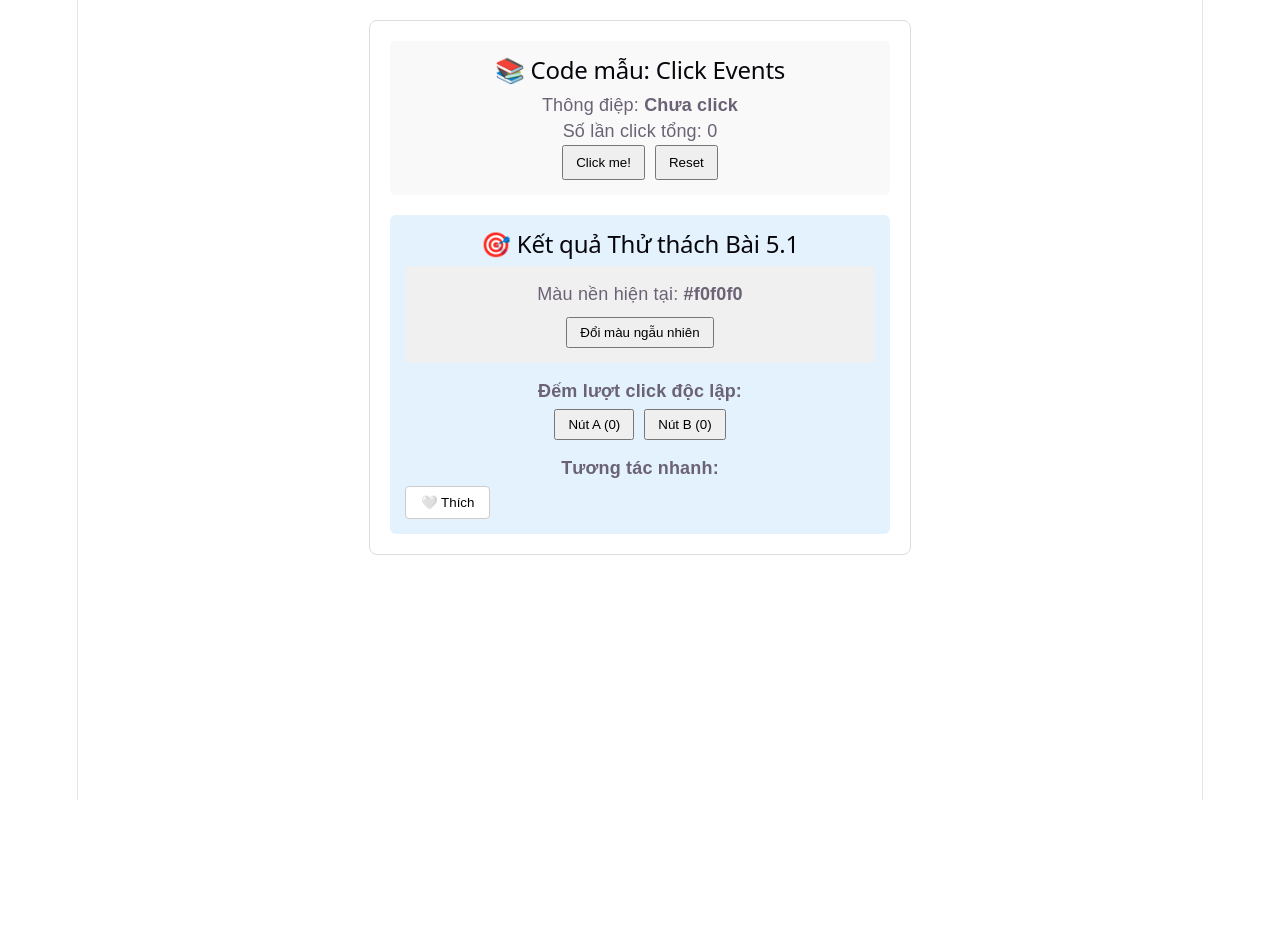
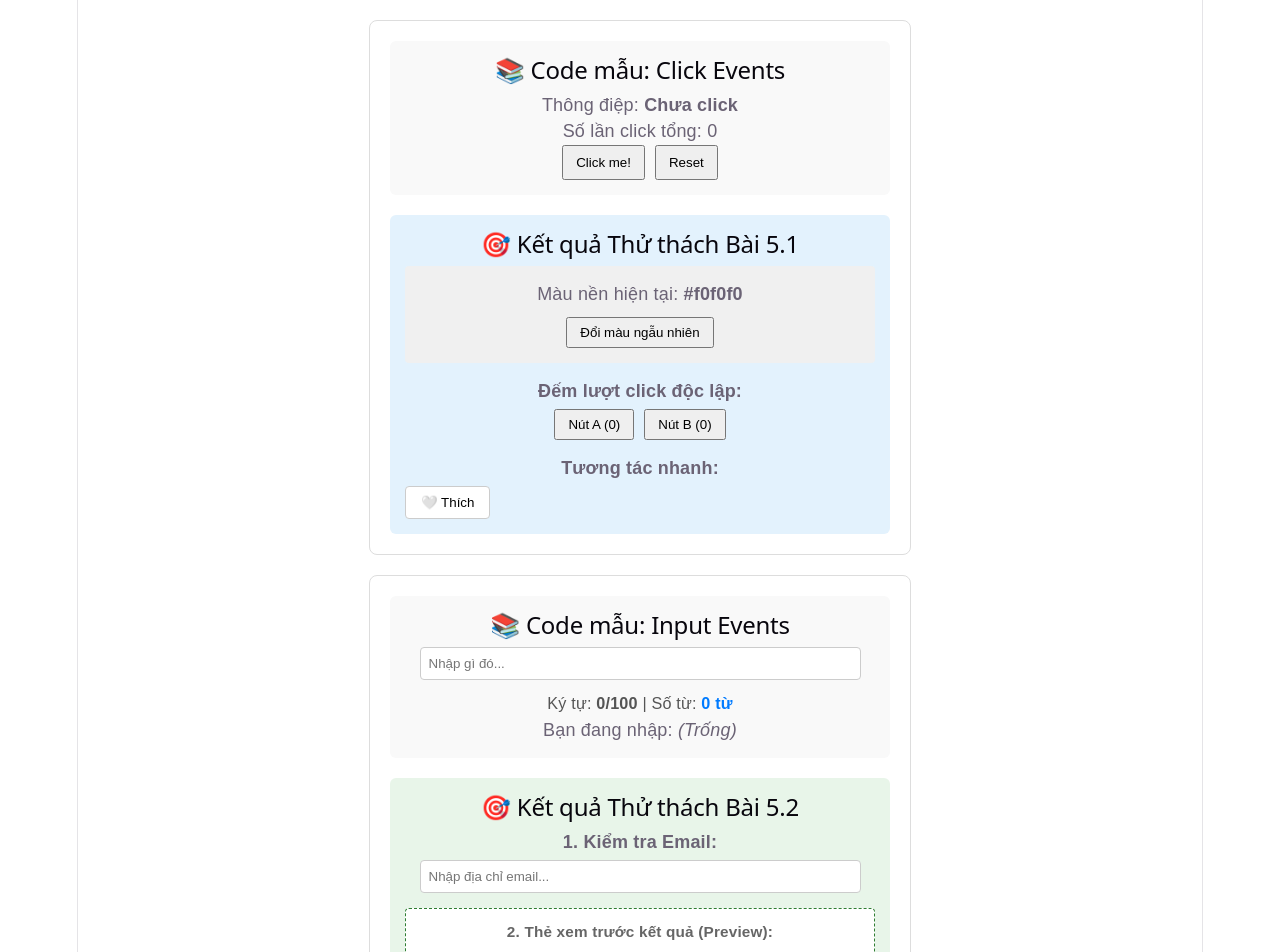
Before and after one commit to DangDuong06/CSE319_PhamHuynhDangDuong_2451160765, a React (Vite) app in the folder exercises_v2/hello-react/: page / in a window 1280 px wide. Shown: the top 952 px of the page. Before the commit the page ends 800 px from the top, so only its background shows below. Built offline with nearby package versions, Linux system fonts and the light colour scheme.

Commit message:
hoàn thành bài 5.2 Tier 5

```diff
--- a/exercises_v2/hello-react/src/App.jsx
+++ b/exercises_v2/hello-react/src/App.jsx
@@ -8,7 +8,7 @@ function App() {
     return (
         <div>
             <ClickEvents />
-            {/* <InputEvents /> */}
+            {<InputEvents />}
             {/* <KeyboardEvents /> */}
             {/* <FormEvents /> */}
         </div>
--- /dev/null
+++ b/exercises_v2/hello-react/src/InputEvents.jsx
@@ -0,0 +1,86 @@
+// src/InputEvents.jsx
+import { useState } from "react";
+
+function InputEvents() {
+    // --- Dữ liệu Code mẫu ---
+    const [text, setText] = useState("");
+    const [charCount, setCharCount] = useState(0);
+
+    // --- Dữ liệu Thử thách ---
+    const [email, setEmail] = useState(""); // Thử thách 1: Lưu trữ email
+    const [wordCount, setWordCount] = useState(0); // Thử thách 3: Đếm số từ
+
+    // Hàm xử lý thay đổi ô nhập văn bản (Code mẫu + Thử thách 3)
+    function handleChange(event) {
+        const newValue = event.target.value;
+        setText(newValue);
+        setCharCount(newValue.length);
+
+        // Thử thách 3: Thuật toán đếm số từ (Tách chuỗi bởi khoảng trắng và lọc bỏ khoảng trắng thừa)
+        const words = newValue.trim().split(/\s+/);
+        setWordCount(newValue.trim() === "" ? 0 : words.length);
+    }
+
+    // Thử thách 1: Kiểm tra email hợp lệ (có chữ @)
+    const isEmailValid = email.includes("@");
+
+    return (
+        <div style={{ padding: "20px", fontFamily: "sans-serif", maxWidth: "500px", margin: "20px auto", border: "1px solid #ddd", borderRadius: "8px" }}>
+
+            {/* 1. KHU VỰC CODE MẪU */}
+            <div style={{ background: "#f9f9f9", padding: "15px", borderRadius: "6px", marginBottom: "20px" }}>
+                <h2>📚 Code mẫu: Input Events</h2>
+
+                <input
+                    value={text}
+                    onChange={handleChange}
+                    placeholder="Nhập gì đó..."
+                    maxLength={100}
+                    style={{ padding: "8px", width: "90%", borderRadius: "4px", border: "1px solid #ccc" }}
+                />
+
+                <p style={{ marginTop: "10px", fontSize: "0.9rem", color: "#555" }}>
+                    Ký tự: <strong>{charCount}/100</strong> | Số từ: <strong style={{ color: "#007bff" }}>{wordCount} từ</strong>
+                </p>
+                <p>Bạn đang nhập: <em>{text || "(Trống)"}</em></p>
+
+                {charCount > 80 && (
+                    <p style={{ color: "red", fontWeight: "bold" }}>⚠️ Sắp hết ký tự cho phép!</p>
+                )}
+            </div>
+
+            {/* 2. KHU VỰC THỬ THÁCH */}
+            <div style={{ background: "#e8f5e9", padding: "15px", borderRadius: "6px" }}>
+                <h2>🎯 Kết quả Thử thách Bài 5.2</h2>
+
+                {/* Thử thách 1: Ô nhập Email với Realtime Validation */}
+                <div style={{ marginBottom: "15px" }}>
+                    <label style={{ display: "block", marginBottom: "5px", fontWeight: "bold" }}>1. Kiểm tra Email:</label>
+                    <input
+                        value={email}
+                        onChange={(e) => setEmail(e.target.value)}
+                        placeholder="Nhập địa chỉ email..."
+                        style={{ padding: "8px", width: "90%", borderRadius: "4px", border: "1px solid #ccc" }}
+                    />
+                    {email && (
+                        <p style={{ margin: "5px 0 0 0", fontSize: "0.85rem", fontWeight: "bold", color: isEmailValid ? "green" : "red" }}>
+                            {isEmailValid ? "✅ Định dạng đúng (đã có '@')" : "❌ Định dạng sai (thiếu ký tự '@')"}
+                        </p>
+                    )}
+                </div>
+
+                {/* Thử thách 2: Preview Realtime kết hợp giao diện thẻ */}
+                <div style={{ background: "white", padding: "10px", borderRadius: "4px", border: "1px dashed #2e7d32" }}>
+                    <label style={{ display: "block", fontSize: "0.85rem", color: "#666", fontWeight: "bold", marginBottom: "5px" }}>
+                        2. Thẻ xem trước kết quả (Preview):
+                    </label>
+                    <p style={{ margin: "3px 0" }}><strong>Nội dung:</strong> {text || "..."}</p>
+                    <p style={{ margin: "3px 0" }}><strong>Liên hệ:</strong> {email || "..."}</p>
+                </div>
+            </div>
+
+        </div>
+    );
+}
+
+export default InputEvents;
```
Also changed, not shown: 1 other file (tests, documents, lock files or other folders).
